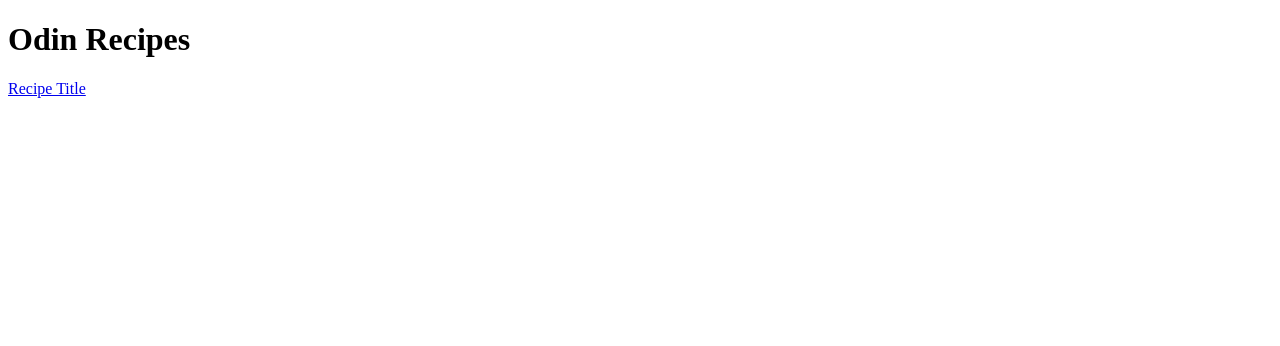
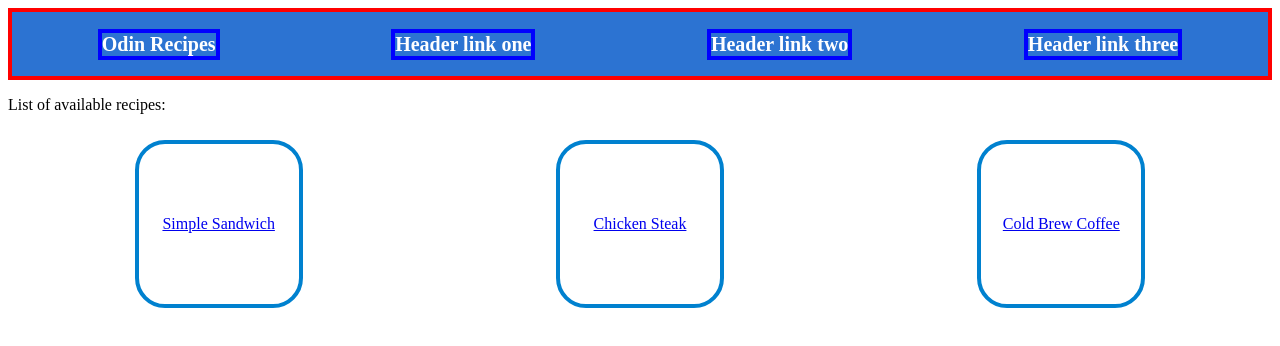
Before and after one commit to Just1a2Noob/odin-recipes, a plain HTML site: page index.html in a window 1280 px wide. Drawn offline with Linux system fonts and the light colour scheme.

Commit message:
Updated CSS styling

```diff
--- a/index.html
+++ b/index.html
@@ -5,10 +5,22 @@
     <meta name="viewport" content="width=device-width, initial-scale=1.0" />
     <meta http-equiv="X-UA-Compatible" content="ie=edge" />
     <title>Odin Recipes</title>
-    <!-- <link rel="stylesheet" href="style.css"> -->
+    <link rel="stylesheet" href="style.css" />
   </head>
   <body>
-    <h1>Odin Recipes</h1>
-    <a href="recipes/sandwhich.html">Recipe Title</a>
+    <div class="headers">
+      <h1 class="header-logo">Odin Recipes</h1>
+      <h2 class="header-items">Header link one</h2>
+      <h2 class="header-items">Header link two</h2>
+      <h2 class="header-items">Header link three</h2>
+    </div>
+
+    <p>List of available recipes:</p>
+
+    <div class="list-recipes">
+      <a href="recipes/sandwich.html">Simple Sandwich</a>
+      <a href="recipes/chicken_steak.html">Chicken Steak</a>
+      <a href="recipes/coffee.html">Cold Brew Coffee</a>
+    </div>
   </body>
 </html>
--- /dev/null
+++ b/style.css
@@ -0,0 +1,52 @@
+.list-recipes {
+  margin: 0 auto;
+  /* border: 4px solid red; */
+  display: flex;
+  flex-direction: row;
+  justify-content: space-around;
+  align-items: center;
+}
+
+.list-recipes a {
+  /* background: peachpuff; */
+  border-style: solid;
+  border-width: 4px;
+  border-radius: 30px;
+  border-color: #0081cf;
+  display: flex;
+  margin: 10px;
+  height: 160px;
+  width: 160px;
+  justify-content: center;
+  align-items: center;
+}
+
+h1 {
+  font-weight: bold;
+  color: #fff;
+  font-size: 20px;
+}
+
+h2 {
+  font-weight: bold;
+  color: #fff;
+  font-size: 20px;
+}
+
+.headers {
+  background: #2c73d2;
+  margin: 0 auto;
+  border: 4px solid red;
+  display: flex;
+  flex-direction: row;
+  justify-content: space-around;
+  align-items: center;
+}
+
+.headers .header-items {
+  border: 4px solid blue;
+}
+
+.headers .header-logo {
+  border: 4px solid blue;
+}
```
Also changed, not shown: recipes/chicken_steak.html (added, +46 -0 lines), recipes/coffee.html (added, +46 -0 lines), recipes/sandwich.html (renamed from recipes/sandwhich.html, +11 -1 lines), assets/chicken_steak.jpg (added), assets/coffee.jpg (added), assets/sandwich.jpg (added).
